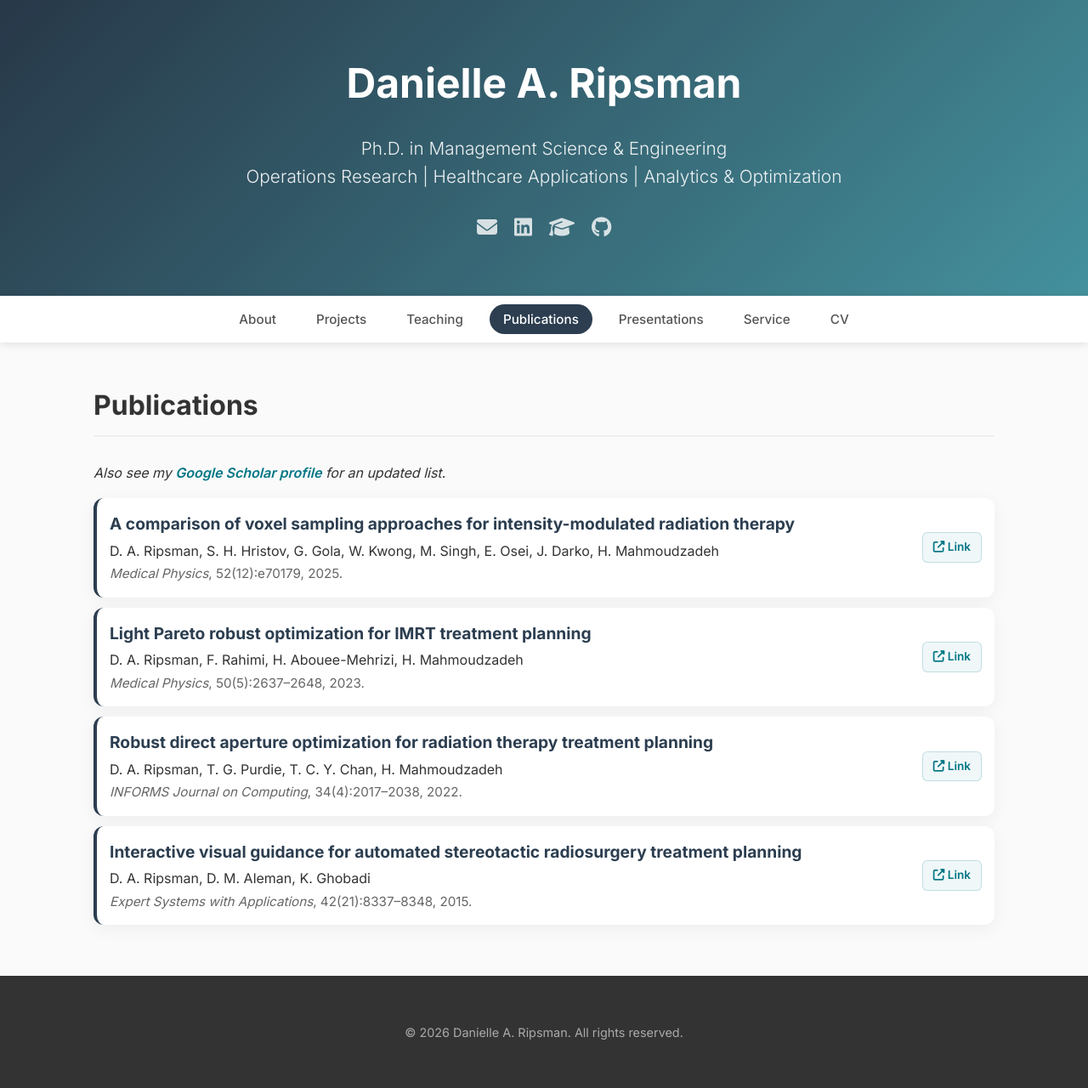
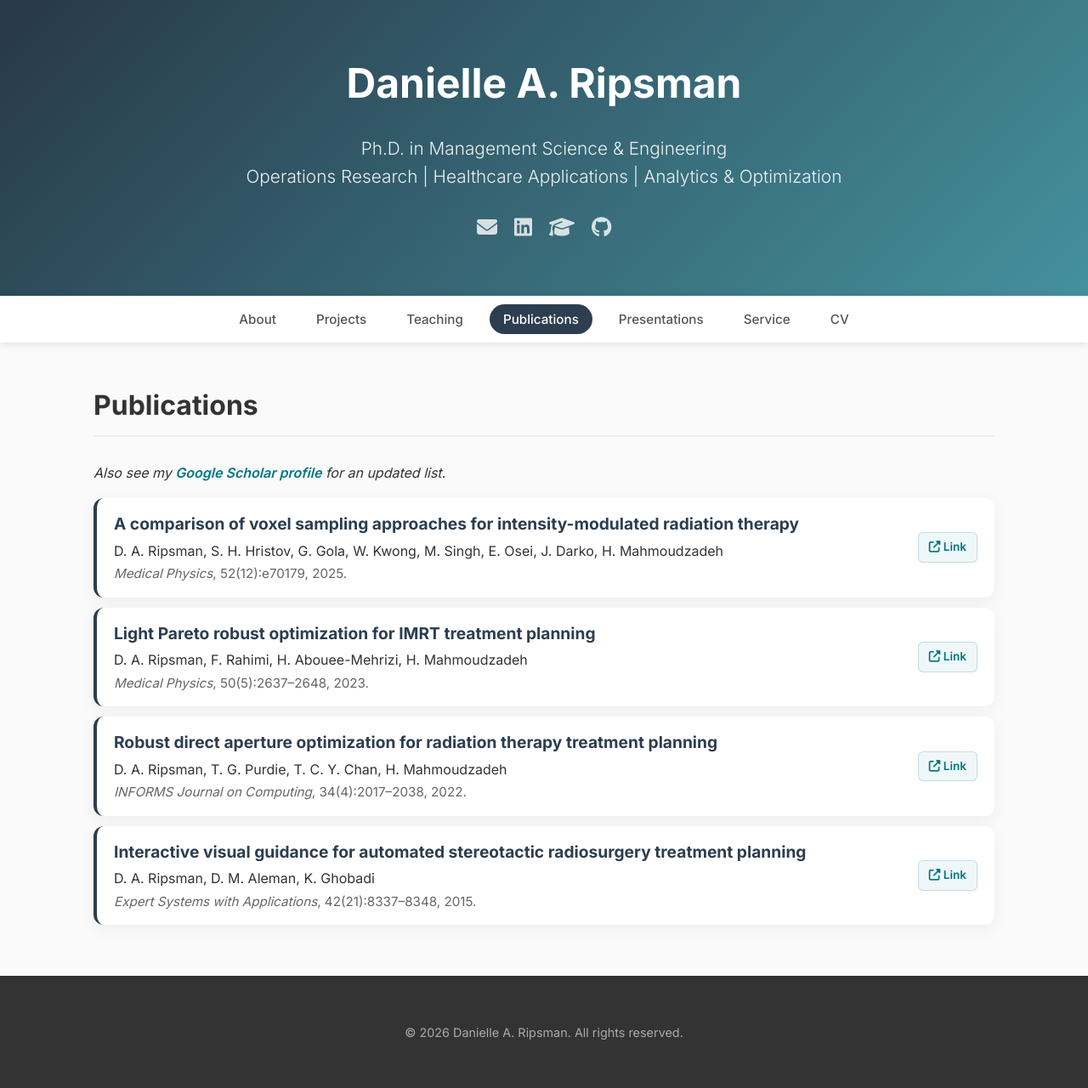
Before and after one commit to DaniRip/DaniRip.github.io, a Jekyll site: the page built from publications.md, in a window 1280 px wide. Shown: the whole page at 85% size. Built offline with Jekyll 4.4.1, drawn with Linux system fonts in a browser that asks for light colours.

Commit message:
Update style.css

```diff
--- a/assets/css/style.css
+++ b/assets/css/style.css
@@ -256,7 +256,7 @@ h2 {
     justify-content: space-between;
     align-items: center; /* Centers the [Link] button vertically against the text */
     gap: 15px;
-    padding: 15px;
+    padding: 15px 20px;
     border-left: 4px solid var(--accent-color); /* #007685;  Your bold teal border */
     margin-bottom: 12px; /* Reduced space between separate cards from 25px to 12px */
 }
```
